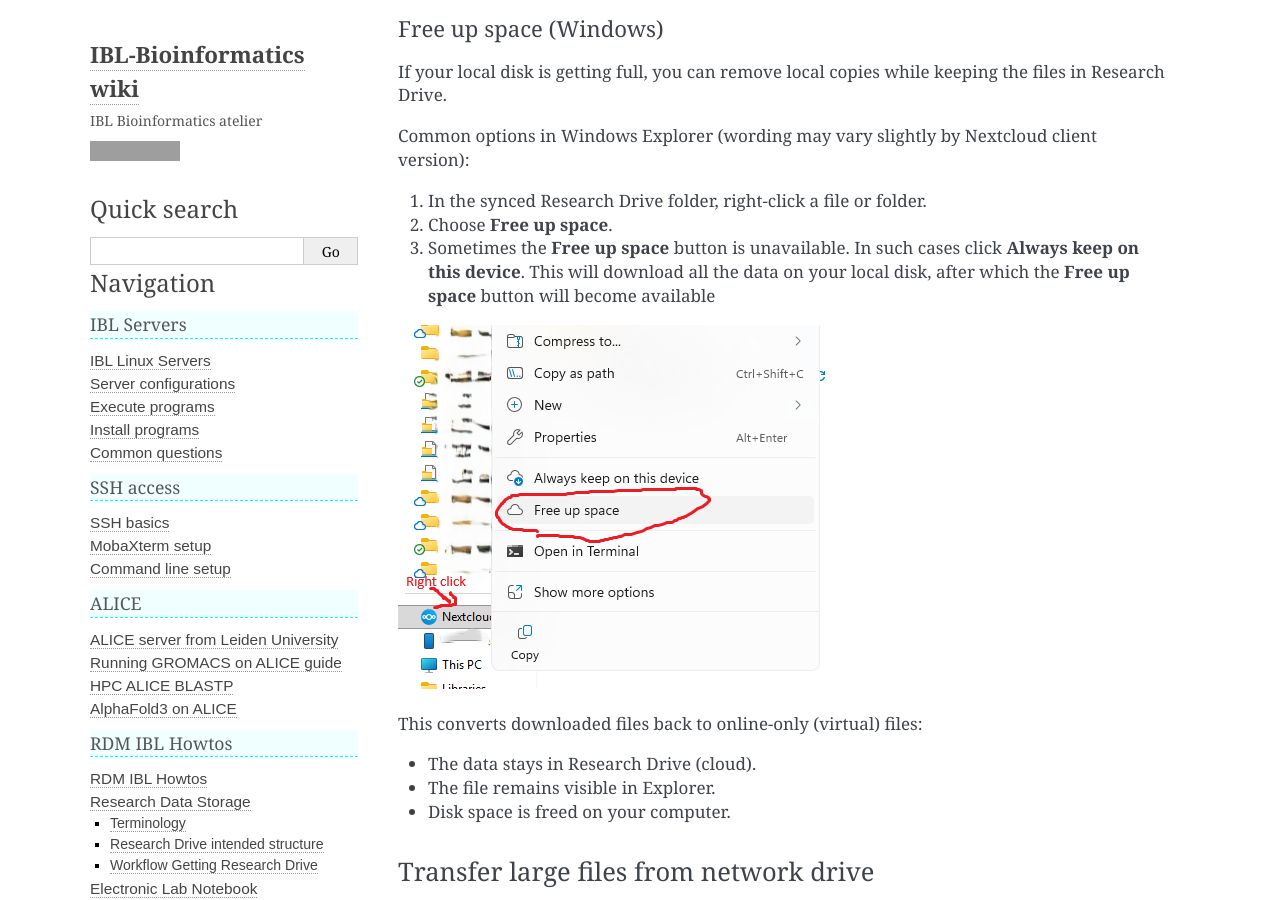
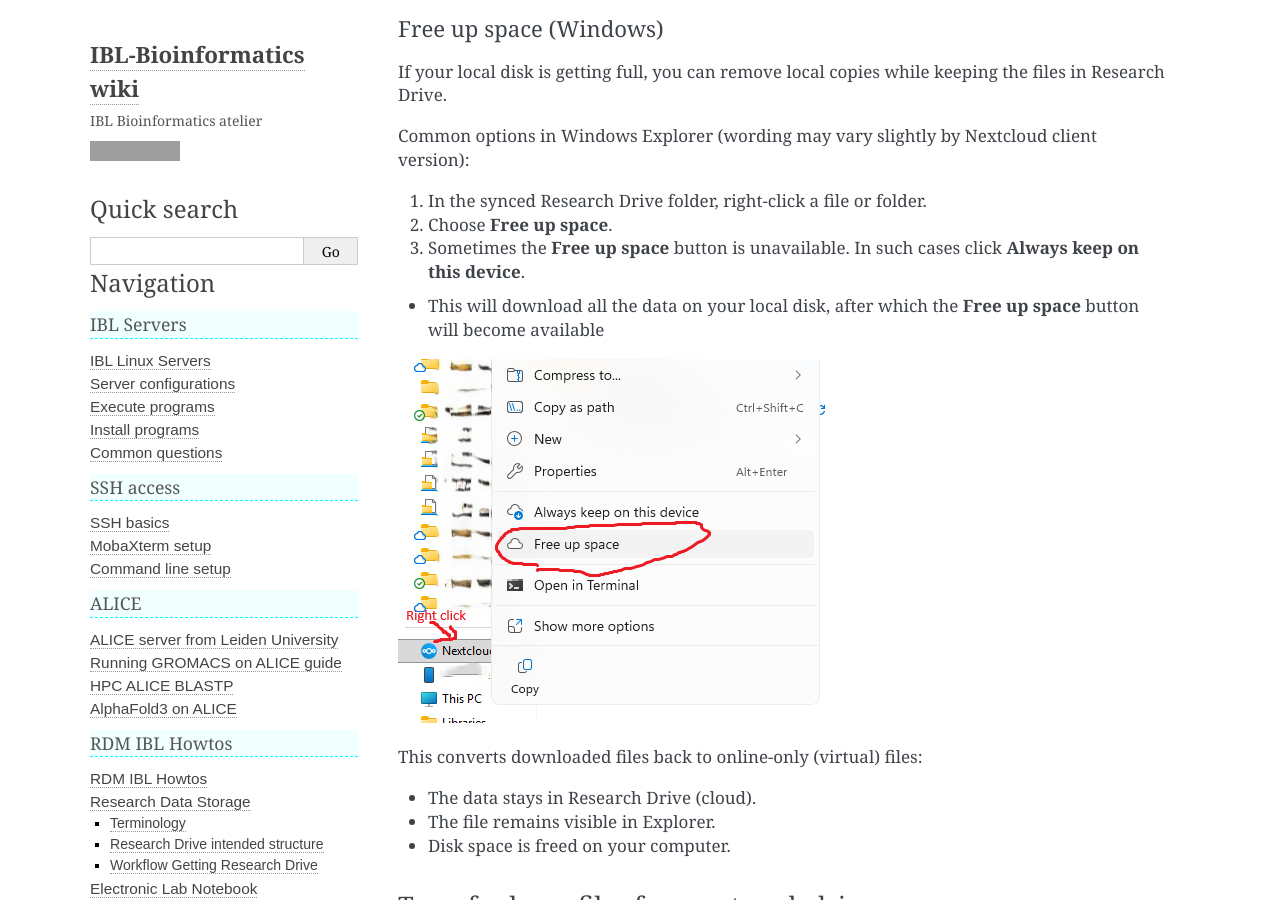
Before and after one commit to IBL-bioinfo/IBL-bioinformatics-wiki, a Sphinx documentation site: the page built from docs/source/rdm_howtos/ResearchDrive.md, in a window 1280 px wide and 900 px high, scrolled down 8672 px. Built offline with Sphinx 7.4.7, drawn with Linux system fonts in a browser that asks for light colours; grey boxes are pictures that could not be loaded.

```diff
--- a/docs/source/rdm_howtos/ResearchDrive.md
+++ b/docs/source/rdm_howtos/ResearchDrive.md
@@ -131,7 +131,7 @@ Common options in Windows Explorer (wording may vary slightly by Nextcloud clien
 1. In the synced Research Drive folder, right-click a file or folder.
 2. Choose **Free up space**.
 3. Sometimes the **Free up space** button is unavailable. In such cases click **Always keep on this device**.
-This will download all the data on your local disk, after which the **Free up space** button will become available
+  - This will download all the data on your local disk, after which the **Free up space** button will become available
 
 ![Free up space](../_static/images/nextcloud_take_too_much_space.png)
 
```
